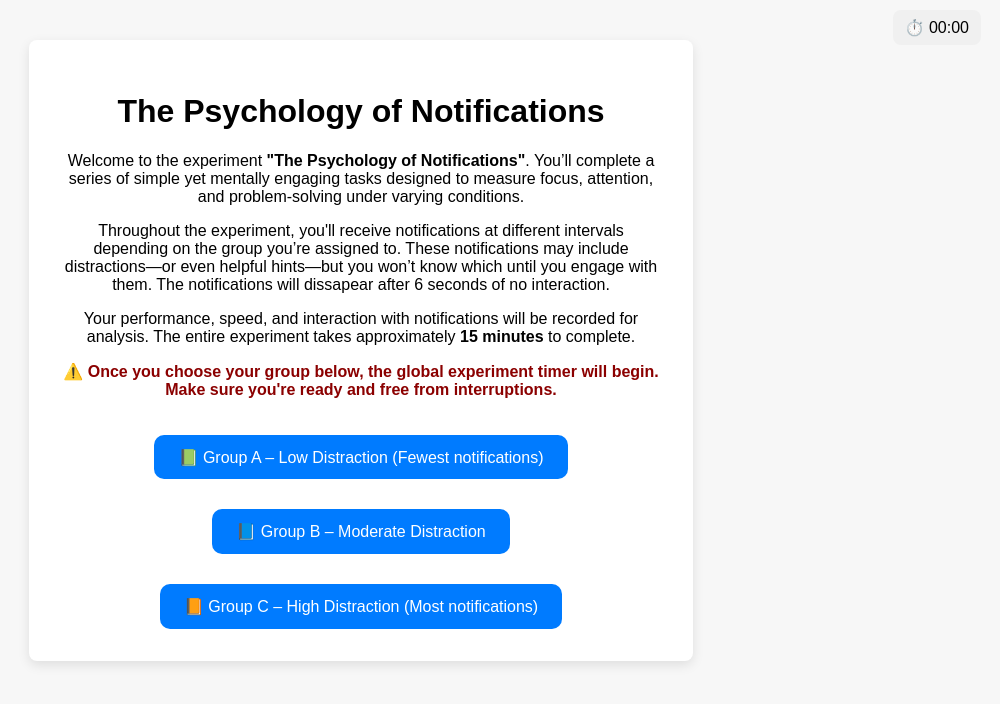
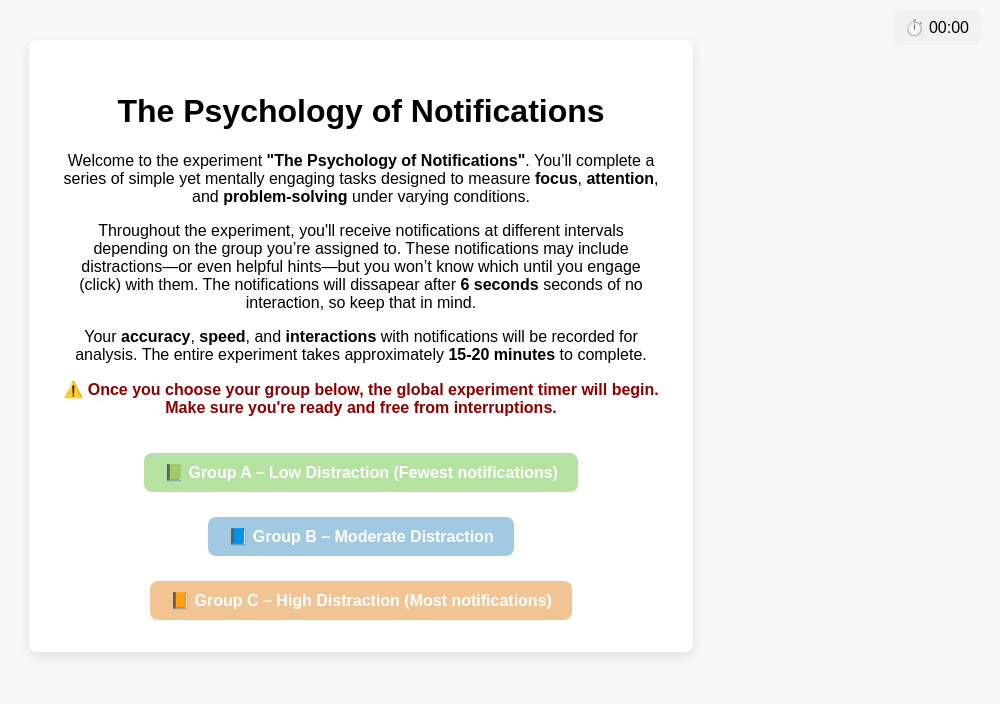
Before and after one commit to kelinjo/bachelor-thesis-experiment, a React (Create React App) app: page / in a window 1280 px wide. Shown: the top 704 px of the page, without its empty margins (279-1279 px from the left). Built offline with nearby package versions, Linux system fonts and the light colour scheme.

Commit message:
experiment ready for deplyment?

```diff
--- a/src/components/LandingPage.js
+++ b/src/components/LandingPage.js
@@ -25,19 +25,19 @@ function LandingPage() {
       <h1>The Psychology of Notifications</h1>
       <p>
             Welcome to the experiment <strong>"The Psychology of Notifications"</strong>.
-            You’ll complete a series of simple yet mentally engaging tasks designed to measure focus,
-            attention, and problem-solving under varying conditions.
+            You’ll complete a series of simple yet mentally engaging tasks designed to measure <strong>focus</strong>,
+            <strong> attention</strong>, and <strong>problem-solving</strong> under varying conditions.
           </p>
 
           <p>
             Throughout the experiment, you'll receive notifications at different intervals depending on the group you’re assigned to.
-            These notifications may include distractions—or even helpful hints—but you won’t know which until you engage with them.
-            The notifications will dissapear after 6 seconds of no interaction.
+            These notifications may include distractions—or even helpful hints—but you won’t know which until you engage (click) with them.
+            The notifications will dissapear after <strong>6 seconds</strong> seconds of no interaction, so keep that in mind.
           </p>
 
           <p>
-            Your performance, speed, and interaction with notifications will be recorded for analysis.
-            The entire experiment takes approximately <strong>15 minutes</strong> to complete.
+            Your <strong>accuracy</strong>, <strong>speed</strong>, and <strong>interactions</strong> with notifications will be recorded for analysis.
+            The entire experiment takes approximately <strong>15-20 minutes</strong> to complete.
           </p>
 
           <p className="warning">
@@ -45,17 +45,59 @@ function LandingPage() {
             Make sure you're ready and free from interruptions.
         </p>
 
-        <div className="button-group" style={{ display: "flex", flexDirection: "column", gap: "10px", alignItems: "center", marginTop: "1rem" }}>
-          <button onClick={() => handleGroupSelect("A")}>
+        <div className="button-group" style={{ display: "flex", flexDirection: "column", gap: "5px", alignItems: "center", marginTop: "1rem" }}>
+  <button
+        onClick={() => handleGroupSelect("A")}
+        style={{
+          backgroundColor: "#b6e2a1",
+          padding: "10px 20px",
+          borderRadius: "8px",
+          border: "none",
+          fontWeight: "bold",
+          fontSize: "16px",
+          cursor: "pointer",
+        }}
+        onMouseOver={(e) => (e.target.style.backgroundColor = "#9ad17d")}
+        onMouseOut={(e) => (e.target.style.backgroundColor = "#b6e2a1")}
+      >
         📗 Group A – Low Distraction (Fewest notifications)
       </button>
-          <button onClick={() => handleGroupSelect("B")}>
+
+      <button
+        onClick={() => handleGroupSelect("B")}
+        style={{
+          backgroundColor: "#a1c9e2",
+          padding: "10px 20px",
+          borderRadius: "8px",
+          border: "none",
+          fontWeight: "bold",
+          fontSize: "16px",
+          cursor: "pointer",
+        }}
+        onMouseOver={(e) => (e.target.style.backgroundColor = "#7bb4d6")}
+        onMouseOut={(e) => (e.target.style.backgroundColor = "#a1c9e2")}
+      >
         📘 Group B – Moderate Distraction
       </button>
-          <button onClick={() => handleGroupSelect("C")}>
+
+      <button
+        onClick={() => handleGroupSelect("C")}
+        style={{
+          backgroundColor: "#f3c493",
+          padding: "10px 20px",
+          borderRadius: "8px",
+          border: "none",
+          fontWeight: "bold",
+          fontSize: "16px",
+          cursor: "pointer",
+        }}
+        onMouseOver={(e) => (e.target.style.backgroundColor = "#f0ad67")}
+        onMouseOut={(e) => (e.target.style.backgroundColor = "#f3c493")}
+      >
         📙 Group C – High Distraction (Most notifications)
       </button>
     </div>
+
 
     </div>
   );
--- a/src/components/NotificationSystem.js
+++ b/src/components/NotificationSystem.js
@@ -110,7 +110,7 @@ function NotificationSystem() {
     const start = localStorage.getItem("experimentStart");
     if (!group || !start) return;
 
-    const groupIntervals = { A: 20, B: 17, C: 5 };
+    const groupIntervals = { A: 20, B: 15, C: 10 };
     const intervalSeconds = groupIntervals[group] || 60;
     let counter = 1;
 
--- a/src/components/Task1Instructions.js
+++ b/src/components/Task1Instructions.js
@@ -14,7 +14,7 @@ function Task1Instructions() {
 
       <h3>🕹️ How It Works</h3>
       <ul>
-        <li>👀 A grid will appear showing a highlighted pattern for <strong>2 seconds</strong>.</li>
+        <li>👀 A grid will appear showing a highlighted pattern for <strong>2,2 seconds</strong>.</li>
         <li>🧠 Try to memorize the locations of the highlighted cells.</li>
         <li>🎯 After the pattern disappears, click the cells to recreate it.</li>
         <li>🚫 You have a limited number of clicks, including a few errors allowed!</li>
--- a/src/components/Task3.js
+++ b/src/components/Task3.js
@@ -115,10 +115,8 @@ const Task3 = () => {
   // 🛑 Handle DND button press
   const handleDND = () => {
     localStorage.setItem("dndActiveForThisTask", "true");
-
-    if (!localStorage.getItem("dndPressedOnce")) {
-      localStorage.setItem("dndPressedOnce", "true");
-    }
+    localStorage.setItem("dndWasPressed", "true");        // ✅ global
+    localStorage.setItem("dndTaskPressed", "Task 3");      // ✅ this task's name
 
     const event = new CustomEvent("taskStatus", { detail: "end" });
     window.dispatchEvent(event);
@@ -163,13 +161,13 @@ const Task3 = () => {
       </p>
 
       {/* 🛑 DND BUTTON only if not already activated */}
-      {!localStorage.getItem("dndPressedOnce") && (
+      {!localStorage.getItem("dndWasPressed") && (
         <button
           onClick={handleDND}
           style={{
             position: "fixed",
-            top: "85px",         // ⬅️ Moved down below timer
-            right: "20px",       // ⬅️ Same side as timer (right side)
+            top: "85px",
+            right: "20px",
             backgroundColor: "#ff4d4d",
             color: "white",
             border: "none",
@@ -177,11 +175,11 @@ const Task3 = () => {
             padding: "6px 12px",
             fontWeight: "bold",
             cursor: "pointer",
-            zIndex: 1000,        // ⬅️ Always above everything
+            zIndex: 1000,
           }}
         >
           🛑 Do Not Disturb
-      </button>
+        </button>
       )}
 
       <h2>🧮 Level {currentLevel}</h2>
--- a/src/components/Task3Instructions.js
+++ b/src/components/Task3Instructions.js
@@ -14,7 +14,7 @@ function Task3Instructions() {
 
       <h3>🧠 What to Expect</h3>
       <ul>
-        <li>🧮 20 multiple-choice questions</li>
+        <li>🧮 30 multiple-choice questions</li>
         <li>🔢 Topics include: addition, subtraction, multiplication, division, square roots, and simple equations</li>
         <li>🧗‍♂️ Difficulty increases as you progress</li>
       </ul>
@@ -30,11 +30,11 @@ function Task3Instructions() {
       <ul>
         <li>⏱️ How long you take to complete the full task</li>
         <li>✅ How many correct answers you get</li>
-        <li>📉 Accuracy and speed across all 30 questions</li>
+        <li>📉 Speed across all 30 questions</li>
       </ul>
 
       <p>
-        Try to be both <strong>fast</strong> and <strong>accurate</strong> — your performance matters!
+        Try to be <strong>fast</strong> — your performance matters!
       </p>
 
       <button onClick={() => navigate("/task3")}>Start Task</button>
--- a/src/styles/Task1.css
+++ b/src/styles/Task1.css
@@ -5,7 +5,7 @@
 
 h3 {
     font-size: 24px;
-    color: #003366; /* navy shade to fit your game theme */
+    color: #003366;
     margin-bottom: 15px;
 }
 
@@ -35,7 +35,7 @@ h3 {
   }
 
   .cell.missed {
-    background-color: blue; /* Missed cells will turn blue */
+    background-color: blue;
   }
 
   .next-level-btn {
--- a/src/styles/Task2.css
+++ b/src/styles/Task2.css
@@ -34,7 +34,7 @@
 
   .disk {
     background-color: #0077cc;
-    height: 50px; /* ⬆️ was 20px */
+    height: 50px;
     margin: 6px 0   ;
     border-radius: 6px;
     color: white;
```
Also changed, not shown: src/components/SummaryPage.js (+18 -9 lines), src/components/Task1.js (+5 -12 lines), src/components/Task2.js (+10 -12 lines), src/components/Task2Instructions.js (+27 -12 lines), src/components/Task4.js (+9 -12 lines). Lines whose indentation alone changed are shown as unchanged.
